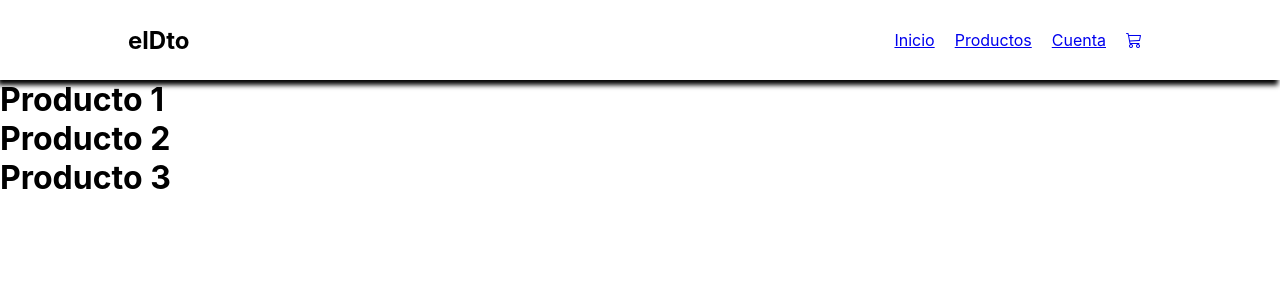
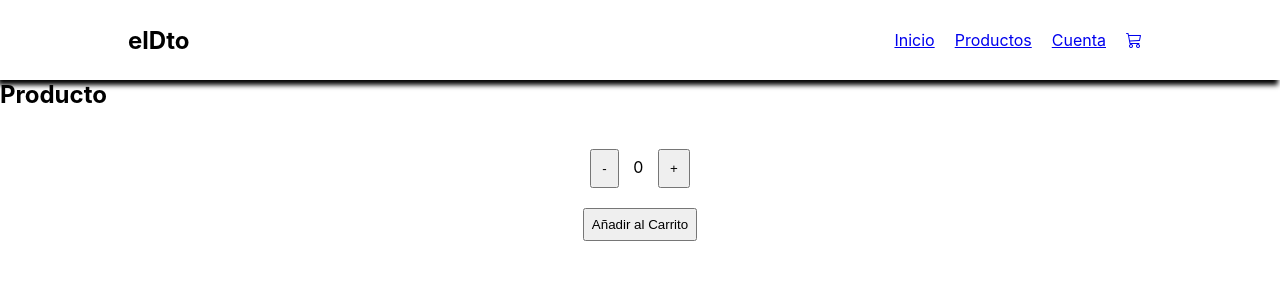
Before and after one commit to HernanKra/appReact, a React (Create React App) app: page / in a window 1280 px wide. Shown: the top 300 px of the page. Built offline with nearby package versions, Linux system fonts and the light colour scheme.

Commit message:
itemCount

```diff
--- a/src/App.js
+++ b/src/App.js
@@ -5,9 +5,8 @@ import './App.css';
 const App = () => {
   return (
     <>
-
     <Navbar />
-    <ItemListContainer />
+    <ItemListContainer greeting =  {"Producto"} />
     </>
   );
 }
--- a/src/components/CartWidget/index.jsx
+++ b/src/components/CartWidget/index.jsx
@@ -1,6 +1,6 @@
 export const CartWidget = () => {
     return(
-        <i class="bi bi-cart3"></i>
+        <i className="bi bi-cart3"></i>
     )
 }
 export default CartWidget;
--- /dev/null
+++ b/src/components/ItemCounts/ItemCounts.css
@@ -0,0 +1,19 @@
+
+.containerCount {
+    text-align: center;
+    margin-top: 30px;
+}
+
+.botonItemCount  {
+    padding: 10px;
+    margin: 10px;
+}
+
+.botonAgregar {
+    padding: 7px;
+    margin-top: 10px;
+}
+
+.containerAgregar {
+    text-align: center;
+}
--- /dev/null
+++ b/src/components/ItemCounts/ItemCounts.jsx
@@ -0,0 +1,48 @@
+import React, { useState } from 'react'
+import "../ItemCounts/ItemCounts.css"
+
+const ItemCount = ({ stock, initial, onAdd }) => {
+
+    const [count, setCount] = useState(0);
+
+    const sumar = () => {
+        if (stock > count) {
+            setCount(count + 1)
+        }
+    }
+
+    const restar = () => {
+        if (stock > initial) {
+            setCount(count - 1)
+        }
+    }
+
+    const AgregarCantidad = () => {
+        if (count <= 0) {
+            setCount(1)
+            alert("No puedes agregar menos de 1 producto")
+        } else {
+            onAdd(count)
+        }
+    }
+
+    return (
+        <>
+            <div className='containerCount'>
+                <button className='botonItemCount' onClick={restar} > - </button>
+                <label> {count} </label>
+                <button className='botonItemCount' onClick={sumar} > + </button>
+
+            </div>
+            <div className='containerAgregar'>
+                <button className='botonAgregar' onClick={AgregarCantidad} >Añadir al Carrito</button>
+            </div>
+
+
+
+        </>
+
+    )
+}
+
+export default ItemCount
--- a/src/components/ItemListContainer/index.jsx
+++ b/src/components/ItemListContainer/index.jsx
@@ -1,11 +1,16 @@
-import Title from "../Title";
+import ItemCount from '../ItemCounts/ItemCounts'
 
-export const ItemListContainer = () => {
+const ItemListContainer = ( {greeting} ) => {
+
+    const onAdd =  (cantidad)=>{
+        alert(`Agregaste ${cantidad} al carrito`)
+    }
+
     return (
         <>
-        <Title productoActivo="Producto 1" />
-        <Title productoActivo="Producto 2" />
-        <Title productoActivo="Producto 3" />
+        <h2> {greeting} </h2>
+
+        <ItemCount stock = {7} initial = {1} onAdd={onAdd} />
         </>
     )
 }
--- a/src/components/Title/index.jsx
+++ /dev/null
@@ -1,10 +0,0 @@
-
-export const Title = (props) => {
-    return (
-        <h1>
-            {props.productoActivo}
-        </h1>
-    )
-}
-
-export default Title;
```
